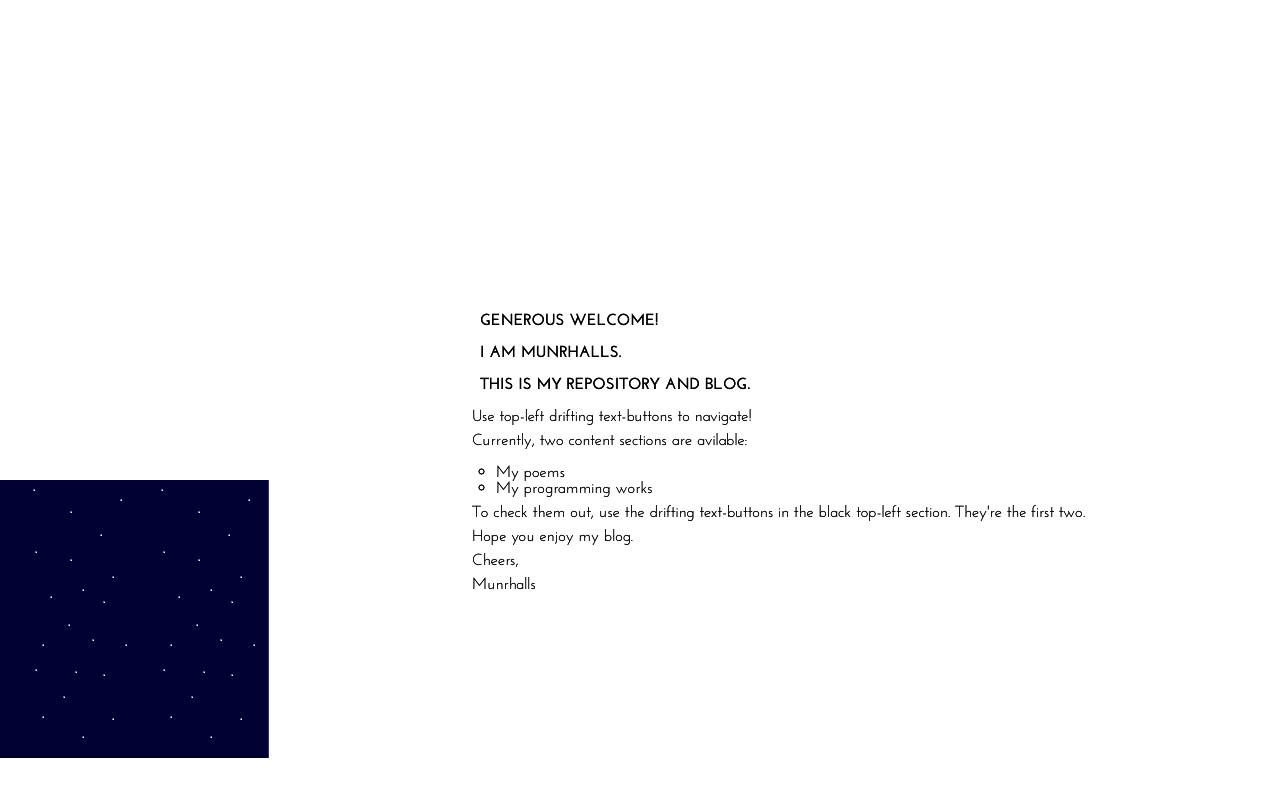
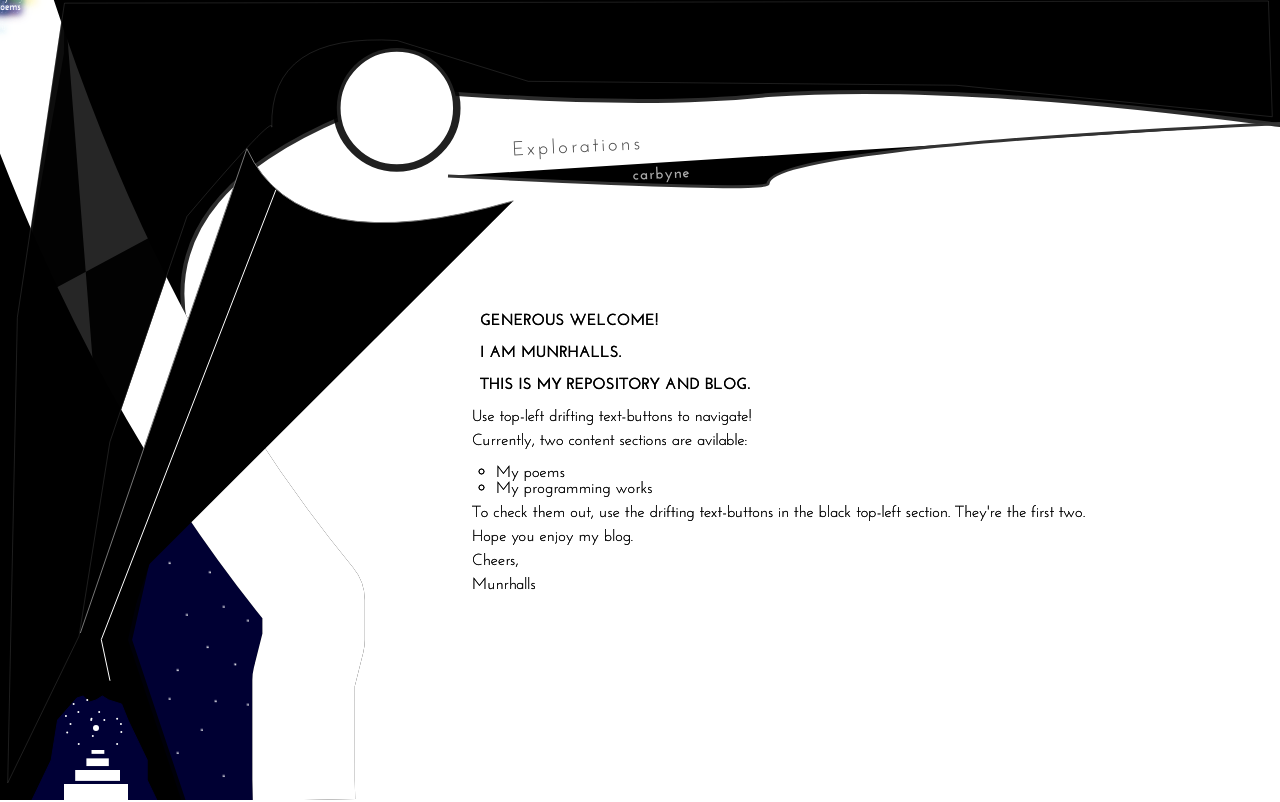
Before and after one commit to munrhalls/Carbyne-explorations, a React (Create React App) app: page / in a window 1280 px wide. Shown: the top 802 px of the page. Built offline with nearby package versions, Linux system fonts and the light colour scheme.

Commit message:
fixed bug

```diff
--- a/src/App.css
+++ b/src/App.css
@@ -1,8 +1,8 @@
 @import './Reset.css';
 /* comps */
+@import './components/SVG/SVG.css';
 @import './components/Content/Content.css';
 @import './components/TableOfContents/TableOfContents.css';
-@import './Stylers/Stylers.css';
 /* anims */
 @import './Animators/ScannerAnim.css';
 /* globals */
--- a/src/Stylers/Stylers.css
+++ b/src/Stylers/Stylers.css
@@ -10,5 +10,5 @@
   left: 0;
 }
 
-@import "./SVG/SVG.css";
-@import "./StylerLines/StylerLines.css";
+/* @import "./SVG/SVG.css";
+@import "./StylerLines/StylerLines.css"; */
```
